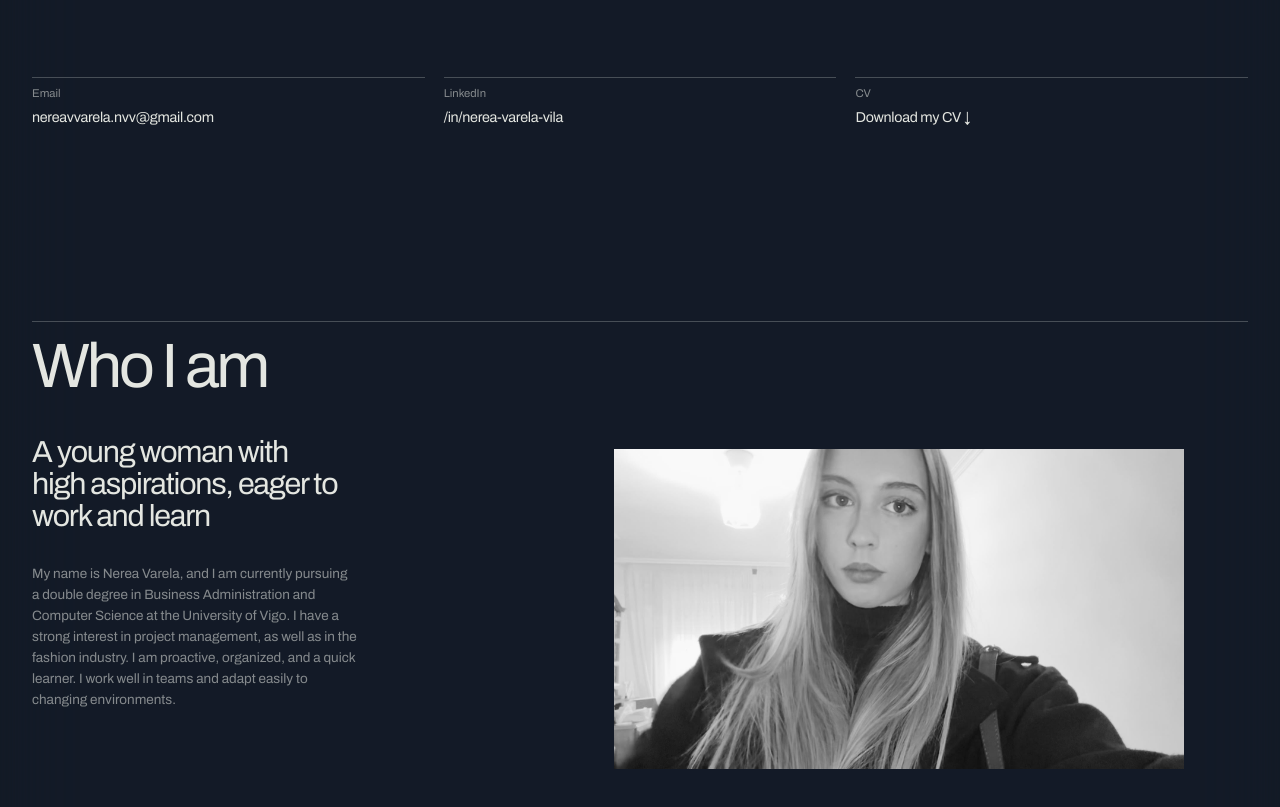
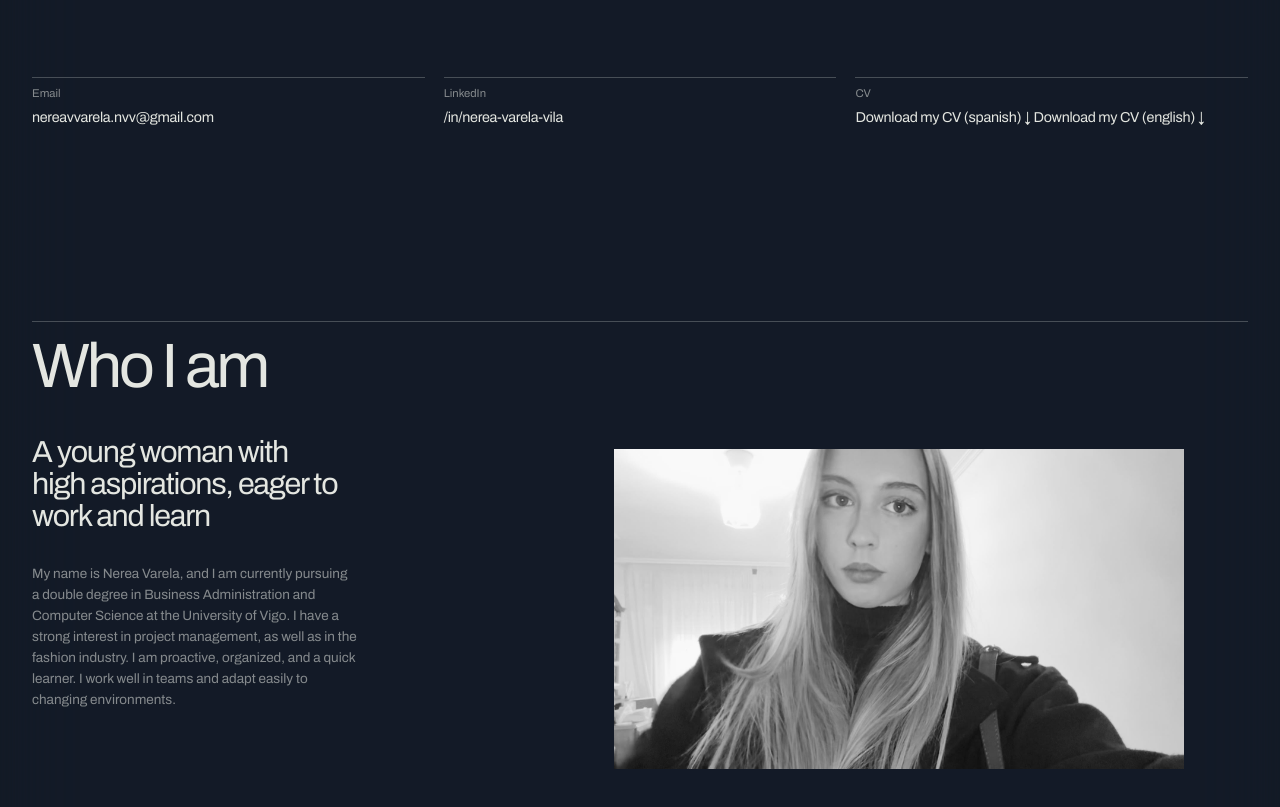
Before and after one commit to nereavarela/nereavarela.github.io, a plain HTML site: page index.html in a window 1280 px wide. Shown: the part 1018-1825 px from the top of the page. Drawn offline with Linux system fonts and the light colour scheme.

Commit message:
Add files via upload

```diff
--- a/index.html
+++ b/index.html
@@ -52,7 +52,8 @@
         </li>
         <li>
           <span class="label">CV</span>
-          <a href="cv-nerea-varela.pdf" download>Download my CV ↓</a>
+          <a href="cv-nerea-varela.pdf" download>Download my CV (spanish) ↓</a>
+          <a href="cv-nerea-varela-english.pdf" download>Download my CV (english) ↓</a>
         </li>
       </ul>
     </section>
```
Also changed, not shown: 2 other files.
